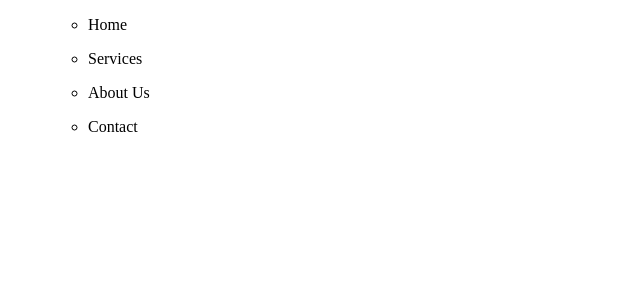
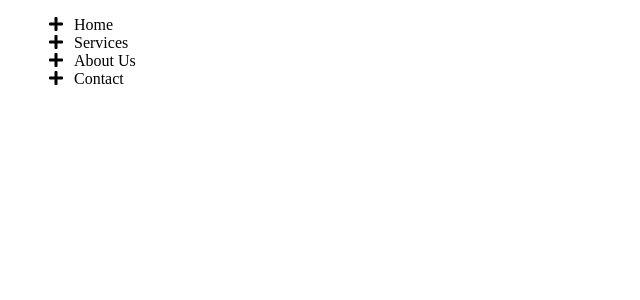
Before and after one commit to ajmal-m/React-interview-problems, a React (Vite) app: page / in a window 1280 px wide. Shown: the top 300 px of the page, without its empty margins (0-640 px from the left). Built offline with nearby package versions, Linux system fonts and the light colour scheme.

Commit message:
Tree drop-down

```diff
--- a/src/App.tsx
+++ b/src/App.tsx
@@ -2,8 +2,10 @@ import {Accordion} from './components/accordion/index.tsx';
 import {Stars} from './components/love/index.tsx';
 import {ImageSlider} from './components/image-slider/index.tsx';
 import { LoadMore } from './components/load-more/index.tsx';
-import { Treeview} from './components/tree-view/index.tsx';
-import {navigationData} from './components/tree-view/index.ts'
+// import { Treeview} from './components/tree-view/index.tsx';
+// import {navigationData} from './components/tree-view/index.ts'
+import {TreeViewStructure} from './components/Tree-view-correct/index.tsx';
+import {navigationData} from './components/Tree-view-correct/index.ts'
 
 function App() {
   return (
@@ -13,7 +15,8 @@ function App() {
           {/* <Stars numOfStars={5}/> */}
           {/* <ImageSlider/> */}
           {/* <LoadMore/> */}
-          <Treeview node={navigationData}/>
+          {/* <Treeview node={navigationData}/> */}
+          <TreeViewStructure menus={navigationData}/>
 
         </div>
       </div>
--- /dev/null
+++ b/src/components/Tree-view-correct/index.css
@@ -0,0 +1,3 @@
+ul{
+    list-style: none;
+}
--- /dev/null
+++ b/src/components/Tree-view-correct/index.ts
@@ -0,0 +1,52 @@
+export const navigationData = [
+    {
+        label: "Home",
+        link: "/home"
+    },
+    {
+        label: "Services",
+        link: "/services",
+        children: [
+            {
+                label: "Web Development",
+                link: "/services/web-development"
+            },
+            {
+                label: "SEO",
+                link: "/services/seo",
+                children: [
+                    {
+                        label: "Local SEO",
+                        link: "/services/seo/local"
+                    },
+                    {
+                        label: "E-commerce SEO",
+                        link: "/services/seo/ecommerce"
+                    }
+                ]
+            },
+            {
+                label: "Content Writing",
+                link: "/services/content-writing"
+            }
+        ]
+    },
+    {
+        label: "About Us",
+        link: "/about-us",
+        children: [
+            {
+                label: "Our Team",
+                link: "/about-us/team"
+            },
+            {
+                label: "Our Mission",
+                link: "/about-us/mission"
+            }
+        ]
+    },
+    {
+        label: "Contact",
+        link: "/contact"
+    }
+];
--- /dev/null
+++ b/src/components/Tree-view-correct/index.tsx
@@ -0,0 +1,15 @@
+import React from "react";
+import {MenuList} from './menu-list';
+
+type NavData = {
+    label: string,
+    link: string,
+    children?: NavData[] | null
+}
+
+
+export const TreeViewStructure = ({ menus = [] } : { menus:NavData[] }) => {
+    return (
+        <MenuList list={menus}/>
+    )
+}
--- /dev/null
+++ b/src/components/Tree-view-correct/menu-item.tsx
@@ -0,0 +1,49 @@
+import { useState } from "react";
+import { MenuList } from "./menu-list";
+import { FaPlus } from "react-icons/fa";
+import { FaMinus } from "react-icons/fa6";
+import './index.css'
+
+
+
+type NavData = {
+    label: string,
+    link: string,
+    children?: NavData[] | null
+}
+
+type SelectedChild = Record<any, any>
+
+
+export const MenuItem = ({
+    menu = {
+        label:'',
+        link:''
+    }
+}:{ menu: NavData} ) => {
+
+    const [selectedChild, setSelectChild] = useState<SelectedChild>({});
+
+    const toggleHandler = (label: string) => {
+        setSelectChild((prev) => ({
+            ...prev,
+            [label]:! selectedChild[label]
+        }))
+    }
+    return(
+        <>
+            <div style={{ display:'flex', gap:'10px'}} onClick={() => toggleHandler(menu.label)}>
+                {
+                    selectedChild[menu.label] && menu?.children && menu?.children?.length > 0 ?
+                    <FaMinus/> : <FaPlus/>
+                }
+                <li style={{ cursor:'pointer'}}>{menu.label}</li>
+            </div>
+            {
+                menu && menu?.children && menu?.children?.length > 0 && selectedChild[menu.label]  ? (
+                    <MenuList list={menu.children}/>
+                ) : null
+            }
+        </>
+    )
+}
--- /dev/null
+++ b/src/components/Tree-view-correct/menu-list.tsx
@@ -0,0 +1,25 @@
+import { MenuItem } from "./menu-item"
+
+
+type NavData = {
+    label: string,
+    link: string,
+    children?: NavData[] | null
+}
+
+
+export const MenuList = ({
+    list = []
+}: {
+    list: NavData[]
+}) => {
+    return(
+        <ul>
+            {
+                list.map((menuItem, index) => (
+                    <MenuItem menu={menuItem} key={index}/>
+                ))
+            }
+        </ul>
+    )
+}
```
